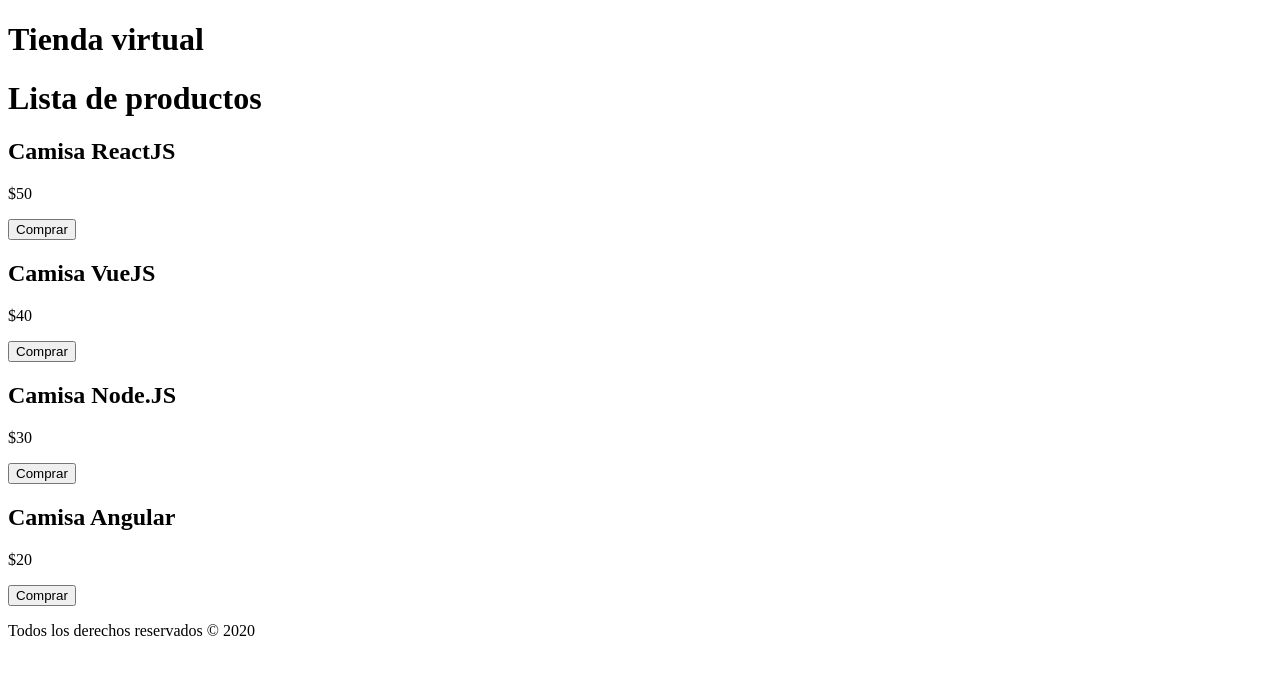
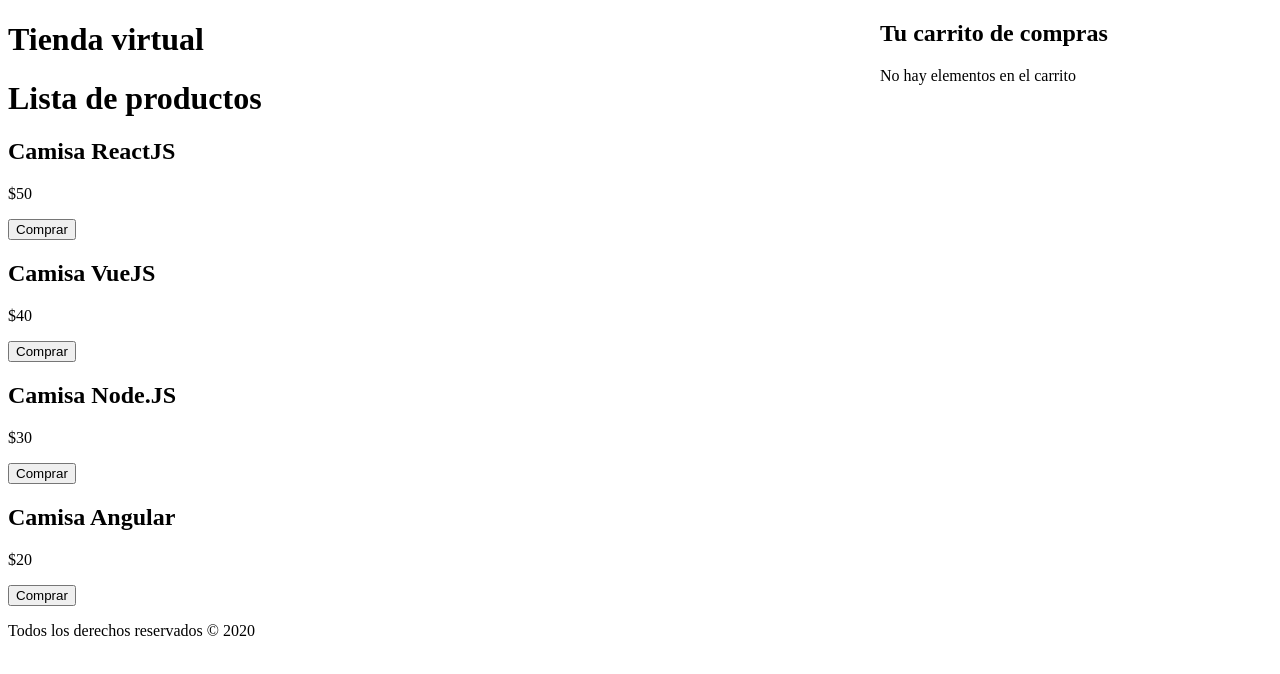
Before and after one commit to PabloFernandez-Git/basicos, a React (Create React App) app: page / in a window 1280 px wide. Shown: the top 674 px of the page. Built offline with nearby package versions, Linux system fonts and the light colour scheme.

Commit message:
Mostrando los elementos del carrito

```diff
--- a/src/App.js
+++ b/src/App.js
@@ -2,6 +2,7 @@
 import Header from './components/Header'
 import Footer from './components/Footer'
 import Producto from './components/Producto'
+import Carrito from './components/Carrito'
 
 
 function App() {
@@ -39,6 +40,10 @@
         />
       ))}
 
+      <Carrito
+        carrito={carrito}
+      />
+
       <Footer
         fecha={fecha}
       />
--- /dev/null
+++ b/src/components/Carrito.jsx
@@ -0,0 +1,21 @@
+import React from 'react';
+import './carrito.css'
+import Producto from './Producto'
+
+
+const Carrito = ({carrito}) => (
+    <div className="carrito">
+        <h2>Tu carrito de compras</h2>
+
+        {carrito.length === 0
+        ? <p>No hay elementos en el carrito</p>
+        : carrito.map(producto => (
+            <Producto
+                key={producto.id}
+                producto={producto}
+            />
+        ))}
+    </div>
+);
+
+export default Carrito;
--- /dev/null
+++ b/src/components/carrito.css
@@ -0,0 +1,7 @@
+.carrito {
+    position: fixed;
+    top: 0;
+    right: 0;
+    background-color: white;
+    width: 400px;
+}
```
